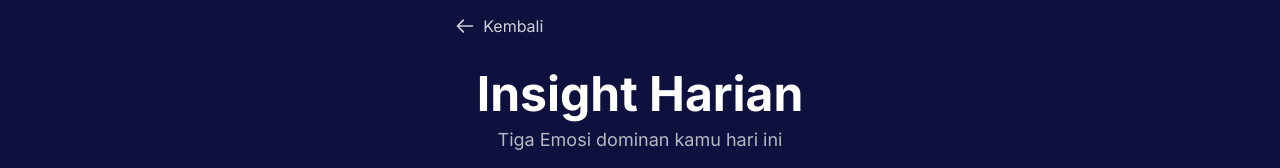
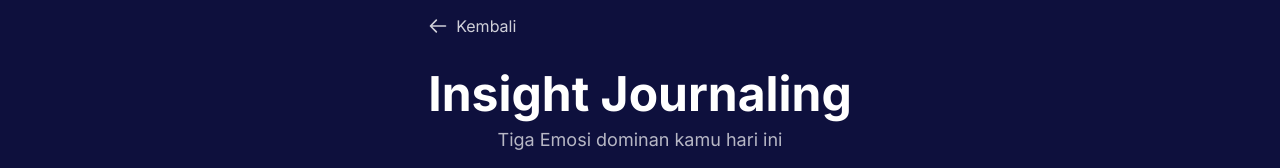
Before and after one commit to CP-Team-DBS/anoto-frontend, a Next.js app: page /journal/insight in a window 1280 px wide. Shown: the part 130-298 px from the top of the page. Built offline with nearby package versions, Linux system fonts and the light colour scheme.

Commit message:
chore: change insight result title

```diff
--- a/src/components/journal/insight-journal.tsx
+++ b/src/components/journal/insight-journal.tsx
@@ -155,7 +155,7 @@ export default function InsightPage() {
         {/* Insight Header */}
         <div className="text-center mb-12">
           <h1 className="text-4xl md:text-5xl font-bold mb-2">
-            Insight Harian
+            Insight Journaling
           </h1>
           <p className="text-white/70 text-lg">
             Tiga Emosi dominan kamu hari ini
```
